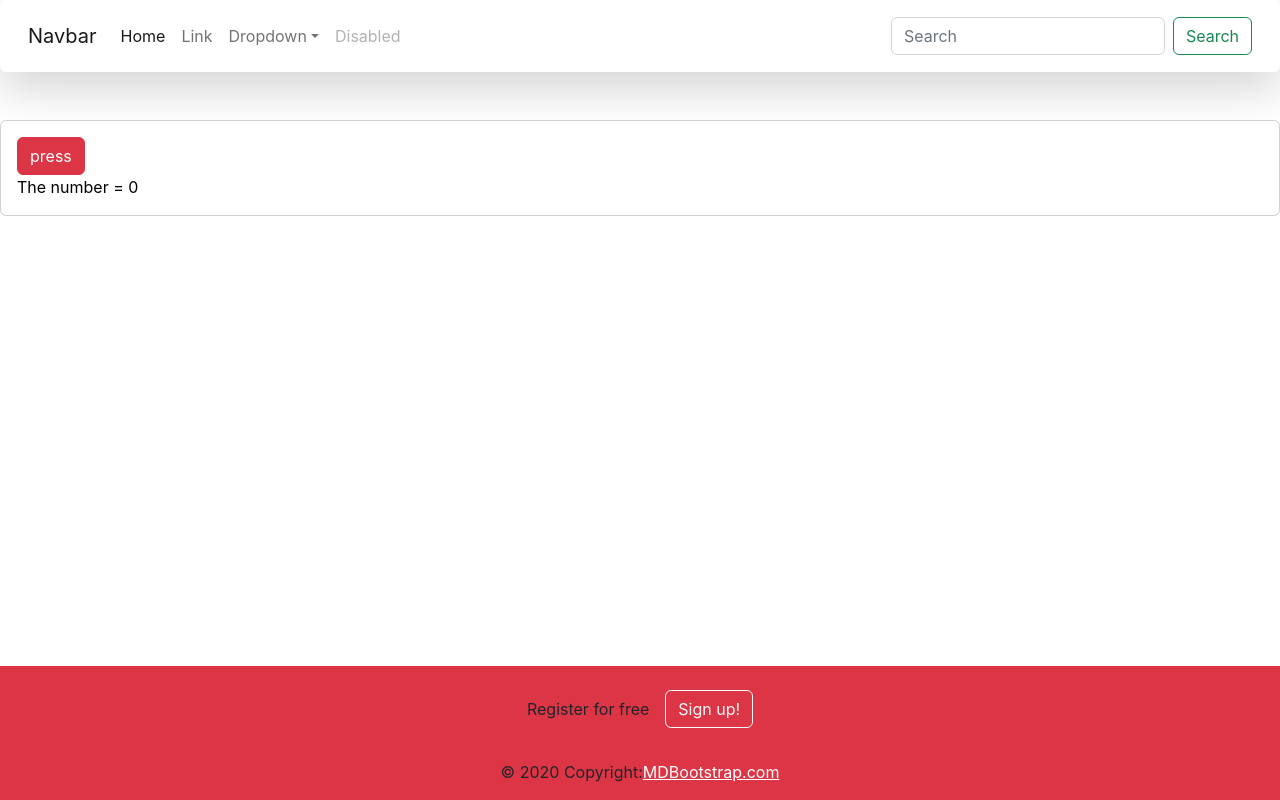
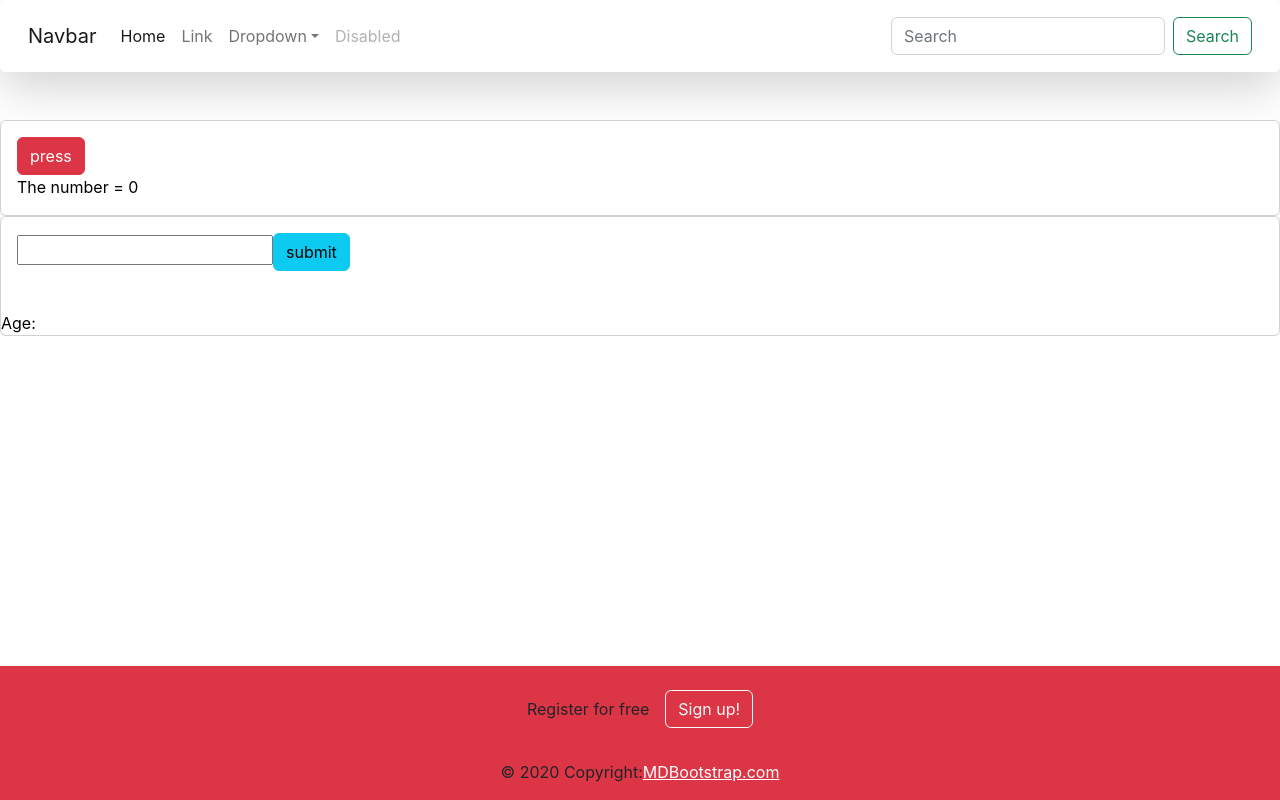
Before and after one commit to tron01/react_app, a React (Create React App) app: page / in a window 1280 px wide. Built offline with nearby package versions, Linux system fonts and the light colour scheme.

Commit message:
form prop added

```diff
--- a/src/App.js
+++ b/src/App.js
@@ -1,9 +1,15 @@
 import Card from './components/card';
+import Form from './components/form';
+
 
 function App() {
+  const onFormSubmit = (a) => {
+    console.log(a);
+  }
   return (
     <div>
       <Card />
+      <Form onFormSubmit={onFormSubmit} />
     </div>
   );
 }
```
